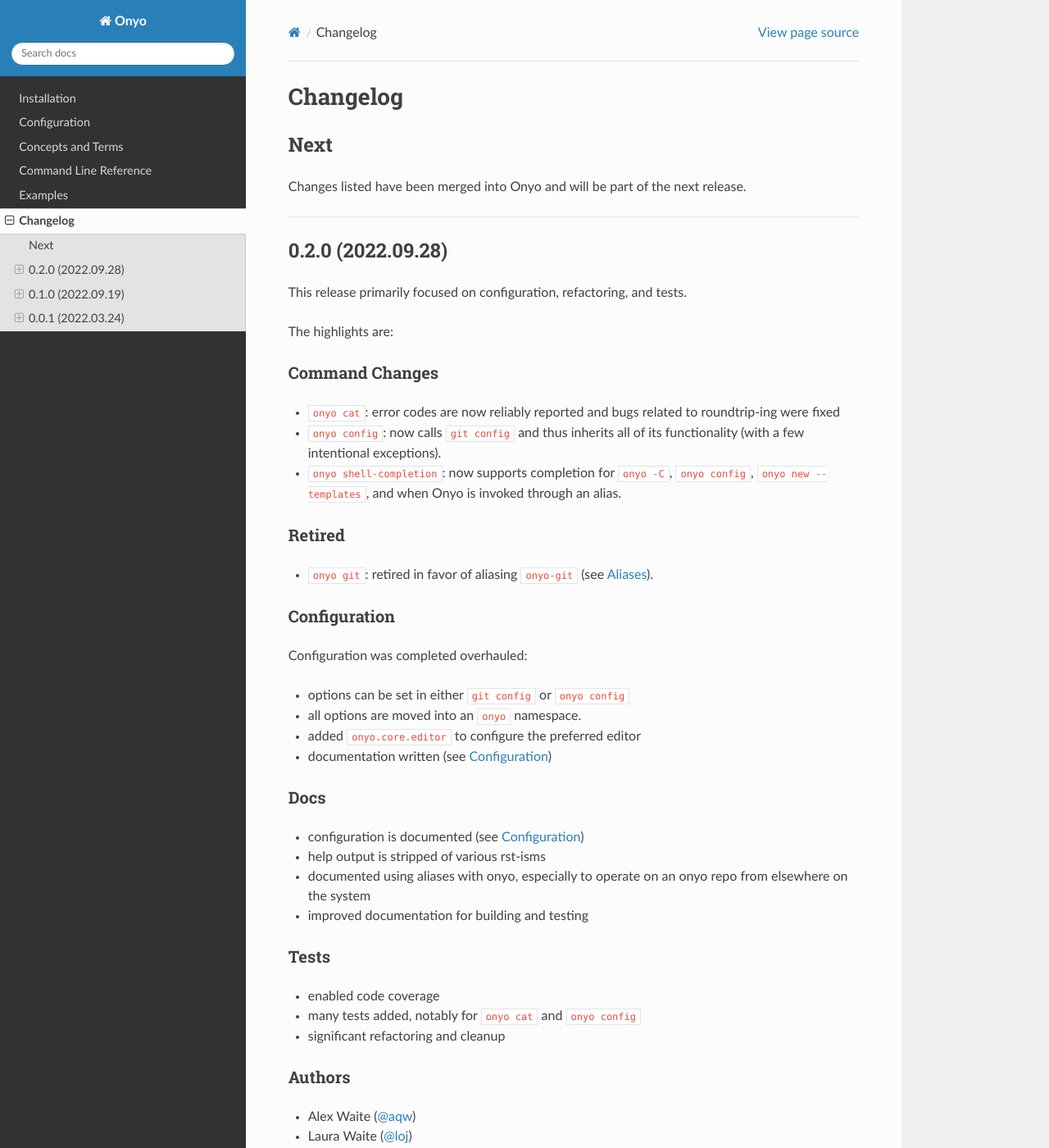
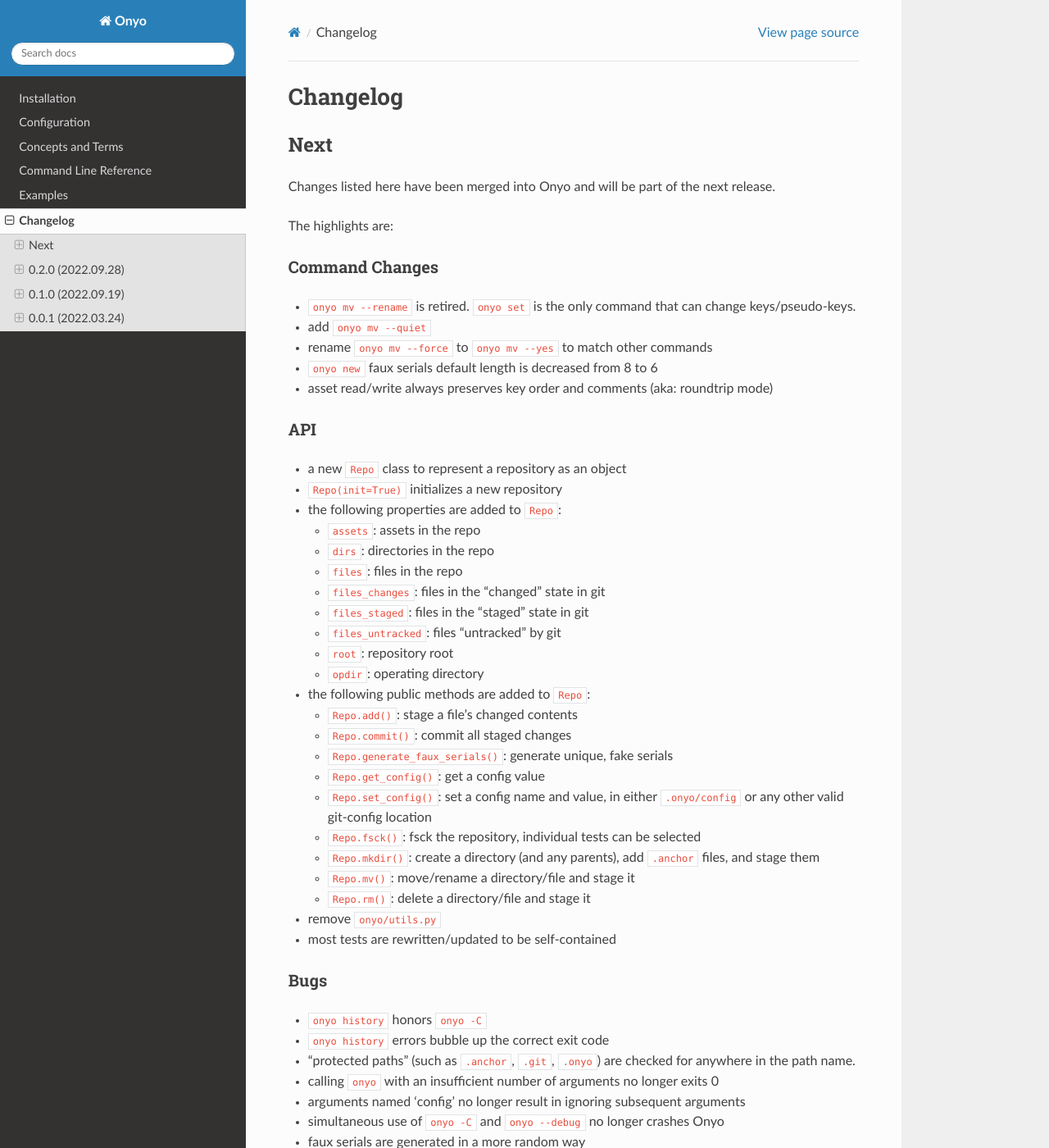
Before and after one commit to psyinfra/onyo, a Sphinx documentation site: the page built from docs/source/changelog.rst, in a window 1280 px wide and 1400 px high. Shown: the whole window at 82% size. Built offline with Sphinx 7.4.7 and the Read the Docs theme 2.0.0, drawn with Linux system fonts in a browser that asks for light colours; some of the changed text lies outside the part shown.

Commit message:
DOC: prepare changelog for next release

```diff
--- a/docs/source/changelog.rst
+++ b/docs/source/changelog.rst
@@ -4,7 +4,115 @@
 Next
 ****
 
-Changes listed have been merged into Onyo and will be part of the next release.
+Changes listed here have been merged into Onyo and will be part of the next release.
+
+The highlights are:
+
+Command Changes
+---------------
+- ``onyo mv --rename`` is retired. ``onyo set`` is the only command that can
+  change keys/pseudo-keys.
+- add ``onyo mv --quiet``
+- rename ``onyo mv --force`` to ``onyo mv --yes`` to match other commands
+- ``onyo new`` faux serials default length is decreased from 8 to 6
+- asset read/write always preserves key order and comments (aka: roundtrip mode)
+
+API
+---
+- a new ``Repo`` class to represent a repository as an object
+- ``Repo(init=True)`` initializes a new repository
+- the following properties are added to ``Repo``:
+
+  - ``assets``: assets in the repo
+  - ``dirs``: directories in the repo
+  - ``files``: files in the repo
+  - ``files_changes``: files in the "changed" state in git
+  - ``files_staged``: files in the "staged" state in git
+  - ``files_untracked``: files "untracked" by git
+  - ``root``: repository root
+  - ``opdir``: operating directory
+
+- the following public methods are added to ``Repo``:
+
+  - ``Repo.add()``: stage a file's changed contents
+  - ``Repo.commit()``: commit all staged changes
+  - ``Repo.generate_faux_serials()``: generate unique, fake serials
+  - ``Repo.get_config()``: get a config value
+  - ``Repo.set_config()``: set a config name and value, in either ``.onyo/config``
+    or any other valid git-config location
+  - ``Repo.fsck()``: fsck the repository, individual tests can be selected
+  - ``Repo.mkdir()``: create a directory (and any parents), add ``.anchor`` files,
+    and stage them
+  - ``Repo.mv()``: move/rename a directory/file and stage it
+  - ``Repo.rm()``: delete a directory/file and stage it
+
+- remove ``onyo/utils.py``
+- most tests are rewritten/updated to be self-contained
+
+Bugs
+----
+- ``onyo history`` honors ``onyo -C``
+- ``onyo history`` errors bubble up the correct exit code
+- "protected paths" (such as ``.anchor``, ``.git``, ``.onyo``) are checked
+  for anywhere in the path name.
+- calling ``onyo`` with an insufficient number of arguments no longer exits 0
+- arguments named 'config' no longer result in ignoring subsequent arguments
+- simultaneous use of ``onyo -C`` and ``onyo --debug`` no longer crashes Onyo
+- faux serials are generated in a more random way
+- ``onyo mkdir`` no longer errors with overlapping target directories
+- ``onyo mv file-1 subdir/file-1`` (aka: explicit move) no longer errors
+
+Validation
+----------
+Validation is entirely removed. It will be reintroduced, in an improved form, in
+a later release.
+
+Docs
+----
+Linting is documented.
+
+Tests
+-----
+- add tests for the ``onyo edit`` command
+- add tests for the ``onyo history`` command
+- add tests for the ``onyo mv`` command
+- add tests for the ``onyo new`` command
+- add tests for the ``onyo`` command
+- add tests for the ``Repo`` class:
+
+  - initialization
+  - instantiation
+  - ``assets``
+  - ``dirs``
+  - ``files``
+  - ``files_changes``
+  - ``files_staged``
+  - ``files_untracked``
+  - ``root``
+  - ``opdir``
+  - ``add()``
+  - ``commit()``
+  - ``generate_faux_serials()``
+  - ``get_config()``
+  - ``set_config()``
+  - ``fsck()``
+  - ``mkdir()``
+  - ``mv()``
+  - ``rm()``
+
+- `Pyre <https://pyre-check.org/>`_ is used for type checking
+- ``repo`` fixture to assist with test setup and isolation
+
+Installation
+------------
+The Python version required by Onyo is bumped from 3.7 to 3.9.
+
+Both GitPython and PyYAML are dropped as dependencies.
+
+Authors
+-------
+-  Tobias Kadelka (`@TobiasKadelka <https://github.com/TobiasKadelka>`__)
+-  Alex Waite (`@aqw <https://github.com/aqw>`__)
 
 --------------------------------------------------------------------------------
 
```
